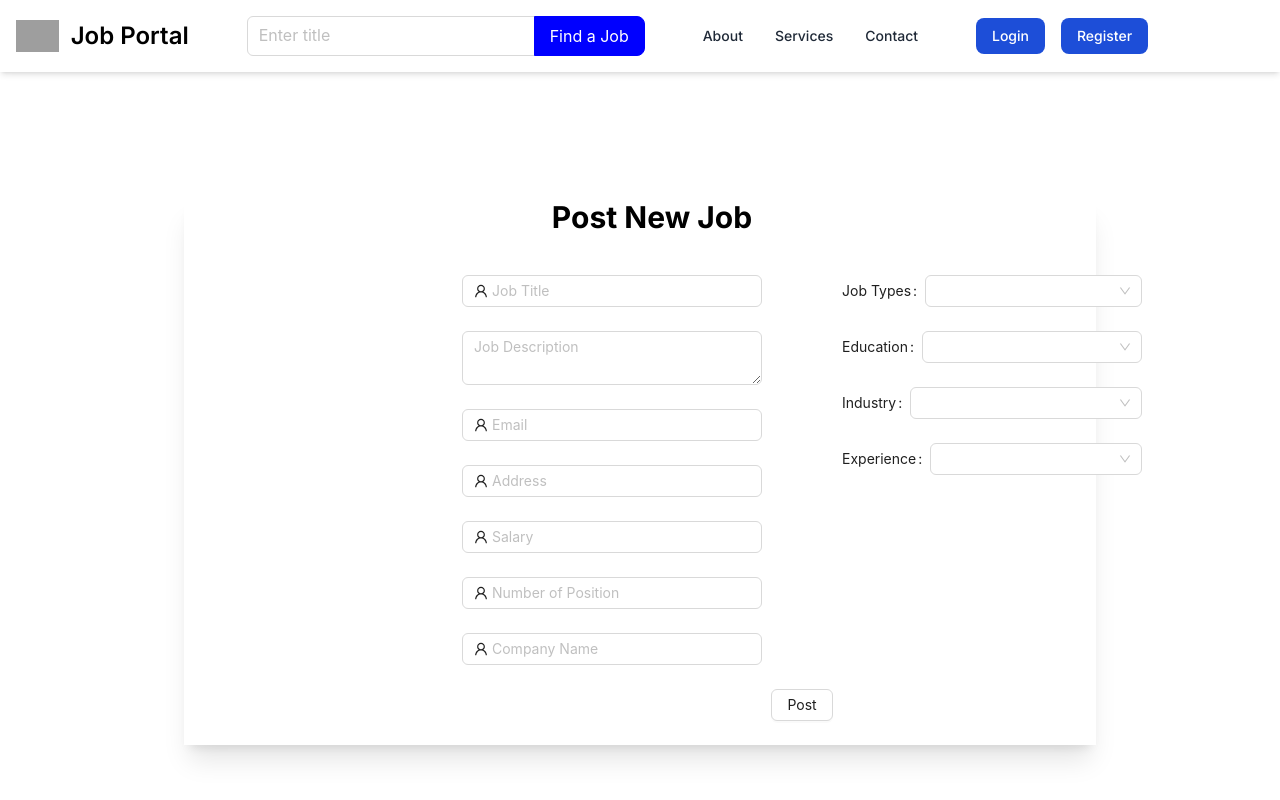
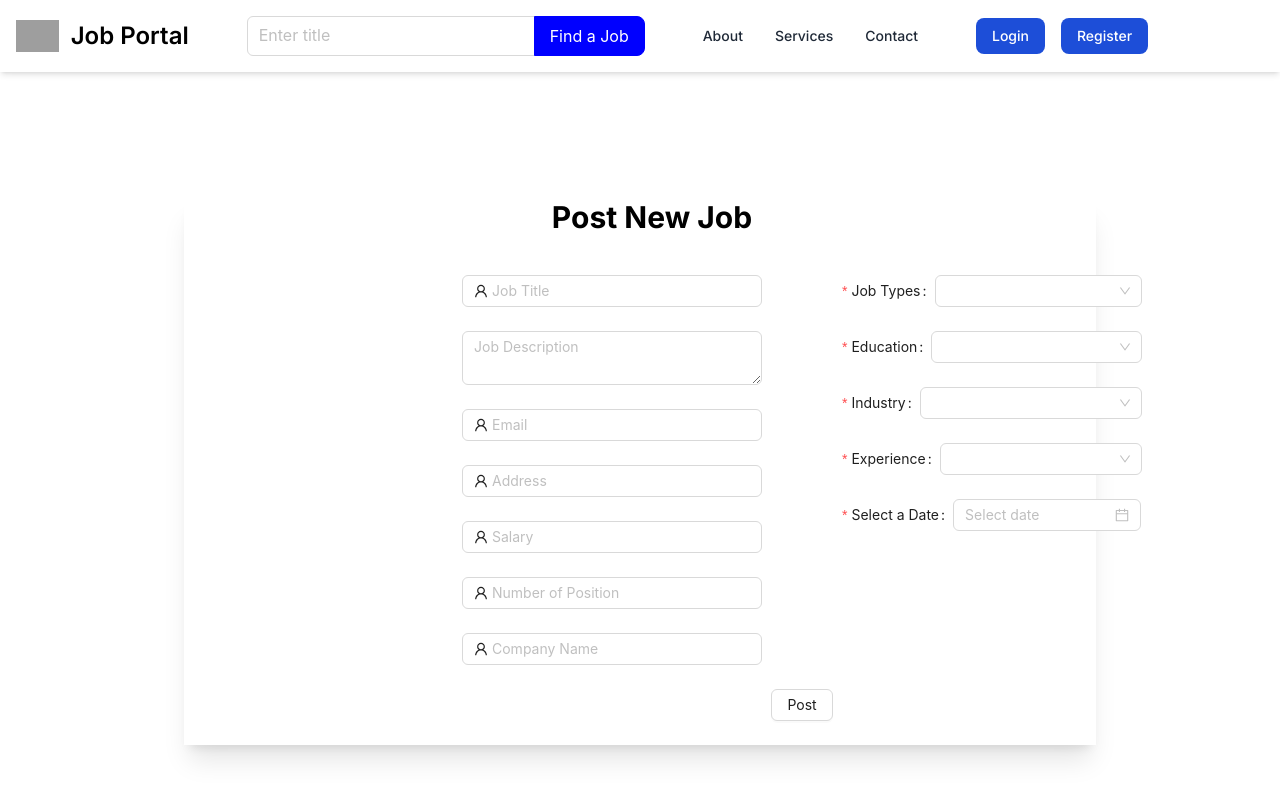
Before and after one commit to blackneb/Job-portal, a Next.js app in the folder frontend/: page /postajob in a window 1280 px wide. Shown: the top 800 px of the page. Built offline with nearby package versions, Linux system fonts and the light colour scheme; grey boxes are pictures that could not be loaded.

Commit message:
post a job

```diff
--- a/frontend/components/PostAJob.tsx
+++ b/frontend/components/PostAJob.tsx
@@ -1,15 +1,41 @@
 "use client";
 import React, { useEffect } from 'react'
-import { Form, Input, Button, Select } from 'antd';
+import { Form, Input, Button, Select, DatePicker, notification } from 'antd';
 import { UserOutlined, LockOutlined, MailOutlined } from '@ant-design/icons';
 import axios from 'axios';
+import { useCookies } from "react-cookie"
+
 const { TextArea } = Input
 const PostAJob = () => {
-    async function postData(){
-        const response = await axios.post("");
-    }
-    const onFinish = (values:any) => {
+    const [cookie, setCookie] = useCookies(["userAccessKey"])
+    const onFinish = async (values:any) => {
         console.log('Received values of form: ', values);
+        try{
+            const response = await axios.post("http://127.0.0.1:8000/api/newjob/", values,{
+                headers: {
+                  Authorization: `Bearer ${cookie.userAccessKey}`,
+                  'Content-Type': 'application/json',
+                },
+              })
+            console.log(response.data)
+            notification.success({
+                message: 'Job added!',
+                duration: 5,
+                onClose: () => {
+                  console.log('Notification closed');
+                },
+              });
+        }
+        catch(error){
+            console.log(error)
+            notification.error({
+                message: 'Failed to add Job!',
+                duration: 5,
+                onClose: () => {
+                  console.log('Notification closed');
+                },
+              });
+        }
       };
   return (
     <section className="h-screen flex align-center items-center justify-center">
@@ -25,22 +51,23 @@ const PostAJob = () => {
                     name="login-form"
                     className="login-form"
                     initialValues={{ remember: true }}
+                    onFinish={onFinish}
                     >
 
                     <div className='flex flex-row'>
                         <div className=''>
                             <Form.Item
-                                name="jobtitle"
+                                name="title"
                                 style={{ width: 300 }}
-                                rules={[{ required: true, message: 'Please input your first name!' }]}
+                                rules={[{ required: true, message: 'Please input Job title!' }]}
                             >
                                 <Input prefix={<UserOutlined />} placeholder="Job Title" />
                             </Form.Item>
 
                             <Form.Item
-                                name="jobdescription"
+                                name="description"
                                 style={{ width: 300 }}
-                                rules={[{ required: true, message: 'Please input your first name!' }]}
+                                rules={[{ required: true, message: 'Please input Job description!' }]}
                             >
                                 <TextArea placeholder="Job Description" />
                             </Form.Item>
@@ -48,7 +75,7 @@ const PostAJob = () => {
                             <Form.Item
                                 name="email"
                                 style={{ width: 300 }}
-                                rules={[{ required: true, message: 'Please input your first name!' }]}
+                                rules={[{ required: true, message: 'Please input your Email!' }]}
                             >
                                 <Input prefix={<UserOutlined />} placeholder="Email" />
                             </Form.Item>
@@ -56,7 +83,7 @@ const PostAJob = () => {
                             <Form.Item
                                 name="address"
                                 style={{ width: 300 }}
-                                rules={[{ required: true, message: 'Please input your first name!' }]}
+                                rules={[{ required: true, message: 'Please input Address!' }]}
                             >
                                 <Input prefix={<UserOutlined />} placeholder="Address" />
                             </Form.Item>
@@ -64,73 +91,100 @@ const PostAJob = () => {
                             <Form.Item
                                 name="salary"
                                 style={{ width: 300 }}
-                                rules={[{ required: true, message: 'Please input your first name!' }]}
+                                rules={[{ required: true, message: 'Please input Salary!' }]}
                             >
                                 <Input prefix={<UserOutlined />} placeholder="Salary" />
                             </Form.Item>
 
                             <Form.Item
-                                name="position"
+                                name="positions"
                                 style={{ width: 300 }}
-                                rules={[{ required: true, message: 'Please input your first name!' }]}
+                                rules={[{ required: true, message: 'Please input Position!' }]}
                             >
                                 <Input prefix={<UserOutlined />} placeholder="Number of Position" />
                             </Form.Item>
 
                             <Form.Item
-                                name="companyname"
+                                name="company"
                                 style={{ width: 300 }}
-                                rules={[{ required: true, message: 'Please input your first name!' }]}
+                                rules={[{ required: true, message: 'Please input your company name!' }]}
                             >
                                 <Input prefix={<UserOutlined />} placeholder="Company Name" />
                             </Form.Item>
                         </div>
 
                         <div className='ml-20'>
-                            <Form.Item name="jobtypes" style={{ width: 300 }} label="Job Types">
+                            <Form.Item
+                                name="jobType"
+                                style={{ width: 300 }}
+                                label="Job Types"
+                                rules={[{ required: true, message: 'Please Select Job Type!' }]}
+                                >
                                 <Select>
-                                <Select.Option value="option1">Option 1</Select.Option>
-                                <Select.Option value="option2">Option 2</Select.Option>
-                                <Select.Option value="option3">Option 3</Select.Option>
+                                    <Select.Option value="Permanent">Permanent</Select.Option>
+                                    <Select.Option value="Temporary">Temporary</Select.Option>
+                                    <Select.Option value="Internship">Internship</Select.Option>
                                 </Select>
                             </Form.Item>
 
-                            <Form.Item name="education" style={{ width: 300 }} label="Education">
+                            <Form.Item
+                                name="education"
+                                style={{ width: 300 }}
+                                label="Education"
+                                rules={[{ required: true, message: 'Please Select Education!' }]}
+                                >
                                 <Select>
-                                <Select.Option value="option1">Option 1</Select.Option>
-                                <Select.Option value="option2">Option 2</Select.Option>
-                                <Select.Option value="option3">Option 3</Select.Option>
+                                    <Select.Option value="Bachelors">Bachelors</Select.Option>
+                                    <Select.Option value="Masters">Masters</Select.Option>
+                                    <Select.Option value="Phd">Phd</Select.Option>
                                 </Select>
                             </Form.Item>
 
-                            <Form.Item name="industry" style={{ width: 300 }} label="Industry">
+                            <Form.Item
+                                name="industry"
+                                style={{ width: 300 }}
+                                label="Industry"
+                                rules={[{ required: true, message: 'Please Select Industry' }]}
+                                >
                                 <Select>
-                                <Select.Option value="option1">Option 1</Select.Option>
-                                <Select.Option value="option2">Option 2</Select.Option>
-                                <Select.Option value="option3">Option 3</Select.Option>
+                                    <Select.Option value="Bussiness">Bussiness</Select.Option>
+                                    <Select.Option value="IT">IT</Select.Option>
+                                    <Select.Option value="Banking">Banking</Select.Option>
+                                    <Select.Option value="Education">Education</Select.Option>
+                                    <Select.Option value="Telecommunication">Telecommunication</Select.Option>
+                                    <Select.Option value="Others">Others</Select.Option>
                                 </Select>
                             </Form.Item>
 
-                            <Form.Item name="experience" style={{ width: 300 }} label="Experience">
+                            <Form.Item
+                                name="experience"
+                                style={{ width: 300 }}
+                                label="Experience"
+                                rules={[{ required: true, message: 'Please Select Experience!' }]}
+                                >
                                 <Select>
-                                <Select.Option value="option1">Option 1</Select.Option>
-                                <Select.Option value="option2">Option 2</Select.Option>
-                                <Select.Option value="option3">Option 3</Select.Option>
+                                    <Select.Option value="NO_EXPERIENCE">NO EXPERIENCE</Select.Option>
+                                    <Select.Option value="ONE_YEAR">ONE YEAR</Select.Option>
+                                    <Select.Option value="TWO_YEAR">TWO YEAR</Select.Option>
+                                    <Select.Option value="THREE_YEAR_PLUS">THREE YEAR PLUS</Select.Option>
                                 </Select>
+                            </Form.Item>
+                            <Form.Item
+                                name="lastDate"
+                                label="Select a Date"
+                                rules={[
+                                    {
+                                    required: true,
+                                    message: 'Please select a date!',
+                                    },
+                                ]}
+                                >
+                                <DatePicker />
                             </Form.Item>
 
                         </div>
 
                     </div>
-
-
-
-
-
-
-
-
-
                     <Form.Item className='flex justify-center'>
                         <Button
                         htmlType="submit"
```
Also changed, not shown: 2 other files (tests, documents, lock files or other folders).
